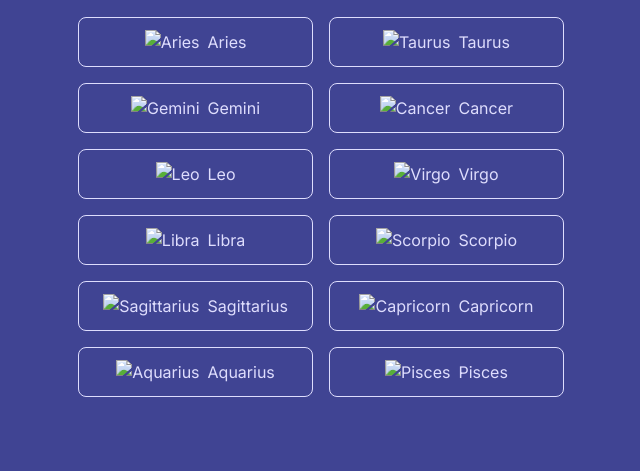
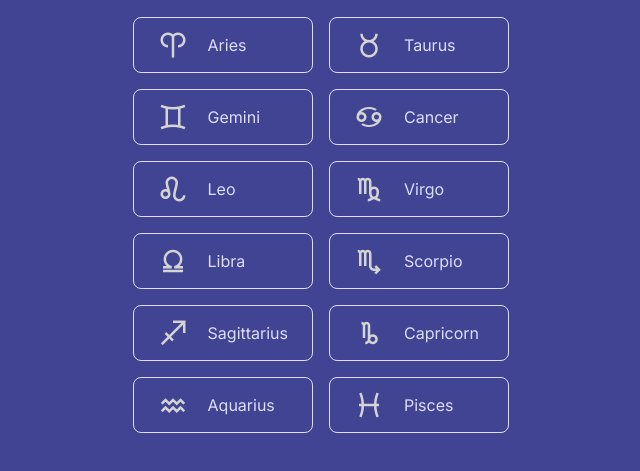
Before and after one commit to IsaacArnold/horoscopes, a Gatsby site: page / in a window 1280 px wide. Shown: the part 59-530 px from the top of the page, without its empty margins (319-959 px from the left). Built offline with nearby package versions, Linux system fonts and the light colour scheme; Gatsby itself is replaced by a stand-in of ours.

Commit message:
Adding StaticQuery

```diff
--- a/gatsby-config.js
+++ b/gatsby-config.js
@@ -12,10 +12,18 @@ module.exports = {
     `gatsby-plugin-sharp`,
     `gatsby-plugin-postcss`,
     `gatsby-plugin-react-svg`,
+    `gatsby-transformer-json`,
     {
       resolve: `gatsby-source-filesystem`,
       options: {
-        path: `${__dirname}/src/data`,
+        path: `./src/data`,
+      },
+    },
+    {
+      resolve: `gatsby-source-filesystem`,
+      options: {
+        name: `images`,
+        path: `./src/images/icons/png`,
       },
     },
     {
--- a/package.json
+++ b/package.json
@@ -15,6 +15,7 @@
     "gatsby-plugin-react-svg": "^3.1.0",
     "gatsby-plugin-sharp": "^4.8.0",
     "gatsby-source-filesystem": "^4.8.0",
+    "gatsby-transformer-json": "^4.8.0",
     "gatsby-transformer-sharp": "^4.8.0",
     "prop-types": "^15.8.0",
     "react": "^17.0.1",
--- a/src/components/StarSignGrid.js
+++ b/src/components/StarSignGrid.js
@@ -1,27 +1,43 @@
 import React from "react";
+import { GatsbyImage, getImage } from "gatsby-plugin-image";
 import { StaticQuery, graphql } from "gatsby";
 
-import homepageData from "../data/homepageData.json";
-
 const SingleStarSign = ({ zodiac }) => {
+  const image = getImage(zodiac.icon);
   return (
-    <div className="flex justify-center items-center border border-secondary-color rounded-lg py-3 px-6">
-      <img
-        // src={`../images/icons/png/${zodiac.name.toLowerCase()}.png`}
-        alt={zodiac.name}
-      />
-      <p className="ml-2">{zodiac.name}</p>
+    <div className="flex justify-start items-center border border-secondary-color rounded-lg py-3 px-6">
+      <GatsbyImage image={image} alt={zodiac.name} />
+      <p className="ml-5">{zodiac.name}</p>
     </div>
   );
 };
 
 const StarSignGrid = () => {
   return (
-    <div className="grid grid-cols-2 gap-4 mt-5">
-      {homepageData.zodiacs.map((zodiac) => (
-        <SingleStarSign zodiac={zodiac} key={zodiac.id} />
-      ))}
-    </div>
+    <StaticQuery
+      query={graphql`
+        query MyQuery {
+          dataJson {
+            zodiacs {
+              id
+              name
+              icon {
+                childImageSharp {
+                  gatsbyImageData(placeholder: BLURRED)
+                }
+              }
+            }
+          }
+        }
+      `}
+      render={(data) => (
+        <div className="grid grid-cols-2 gap-4 mt-5">
+          {data.dataJson.zodiacs.map((zodiac) => (
+            <SingleStarSign zodiac={zodiac} key={zodiac.id} />
+          ))}
+        </div>
+      )}
+    />
   );
 };
 
--- /dev/null
+++ b/src/data/homepageData.js
@@ -0,0 +1,66 @@
+export const homepageData = [
+  {
+    zodiacs: [
+      {
+        name: "Aries",
+        icon: "../images/icons/png/aries.png",
+        id: 1,
+      },
+      {
+        name: "Taurus",
+        icon: "../images/icons/png/taurus.png",
+        id: 2,
+      },
+      {
+        name: "Gemini",
+        icon: "../images/icons/png/gemini.png",
+        id: 3,
+      },
+      {
+        name: "Cancer",
+        icon: "../images/icons/png/cancer.png",
+        id: 4,
+      },
+      {
+        name: "Leo",
+        icon: "../images/icons/png/leo.png",
+        id: 5,
+      },
+      {
+        name: "Virgo",
+        icon: "../images/icons/png/virgo.png",
+        id: 6,
+      },
+      {
+        name: "Libra",
+        icon: "../images/icons/png/libra.png",
+        id: 7,
+      },
+      {
+        name: "Scorpio",
+        icon: "../images/icons/png/scoprio.png",
+        id: 8,
+      },
+      {
+        name: "Sagittarius",
+        icon: "../images/icons/png/sagittarius.png",
+        id: 9,
+      },
+      {
+        name: "Capricorn",
+        icon: "../images/icons/png/capricorn.png",
+        id: 10,
+      },
+      {
+        name: "Aquarius",
+        icon: "../images/icons/png/aquarius.png",
+        id: 11,
+      },
+      {
+        name: "Pisces",
+        icon: "../images/icons/png/pisces.png",
+        id: 12,
+      },
+    ],
+  },
+];
--- a/src/data/homepageData.json
+++ b/src/data/homepageData.json
@@ -37,7 +37,7 @@
     },
     {
       "name": "Scorpio",
-            "icon": "../images/icons/png/scoprio.png",
+      "icon": "../images/icons/png/scorpio.png",
       "id": 8
     },
     {
--- /dev/null
+++ b/src/pages/zodiac.js
@@ -0,0 +1,7 @@
+import React from "react";
+
+const Zodaic = () => {
+  return <h1>Hello from the zodiac page</h1>;
+};
+
+export default Zodaic;
```
Also changed, not shown: 1 other file. Lines whose indentation alone changed are shown as unchanged.
